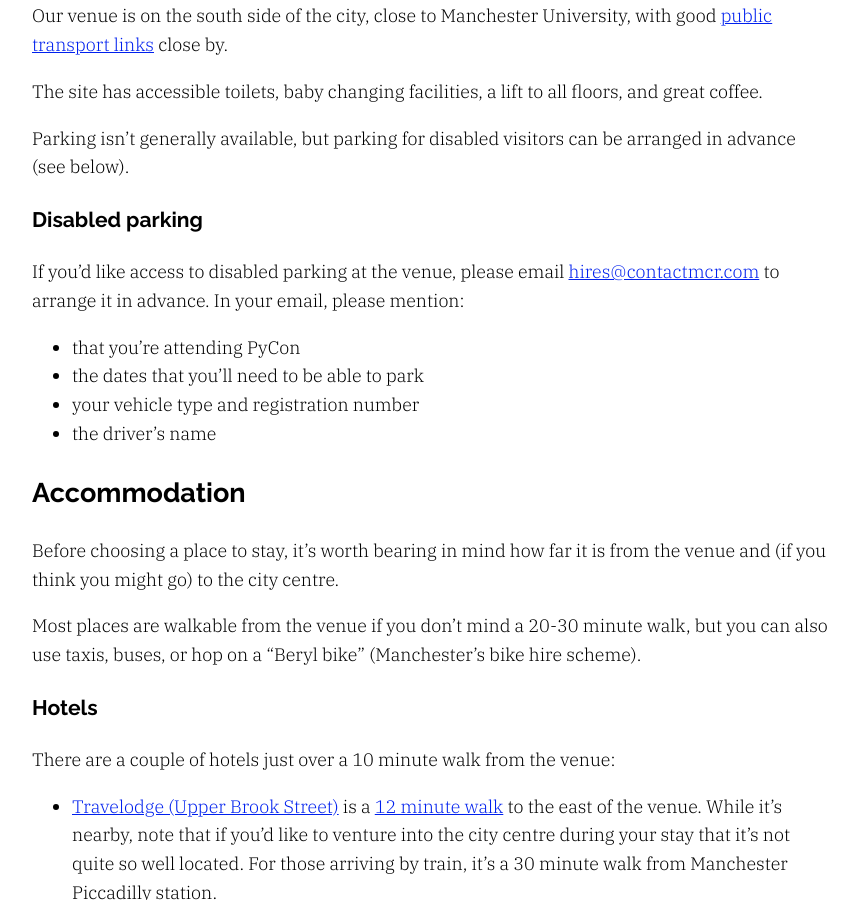
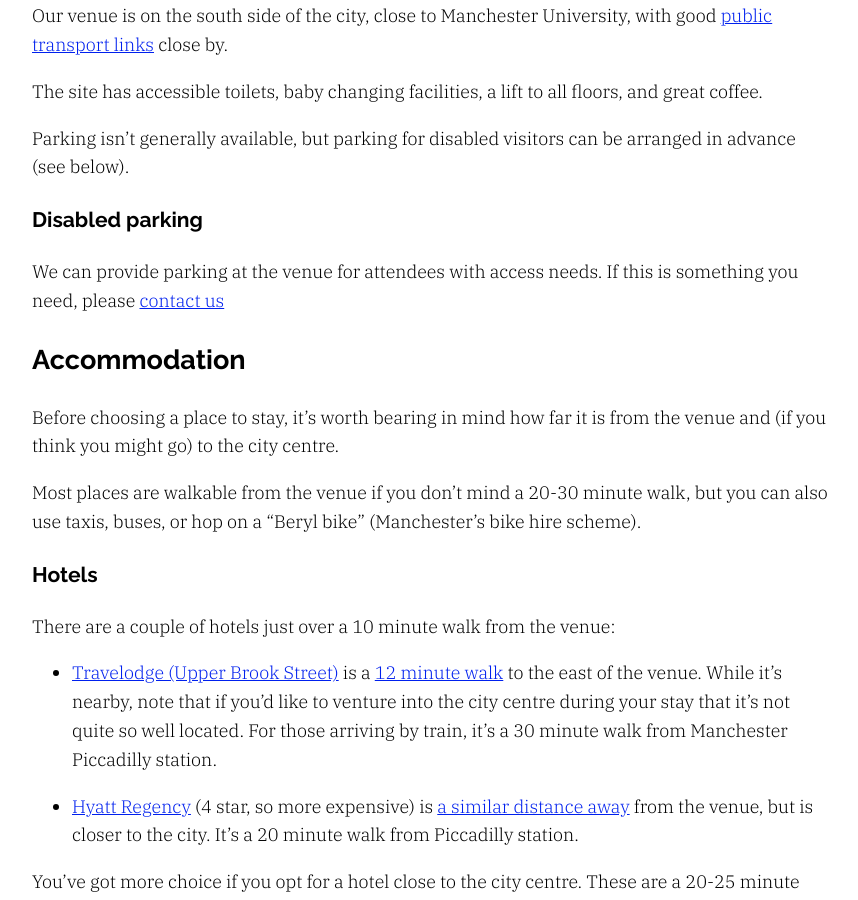
Before and after one commit to gma/2025.pyconuk.org, a Jekyll site: the page built from src/venue.md, in a window 1280 px wide and 900 px high, scrolled down 390 px. Shown: the whole window, without its empty margins (208-1066 px from the left). Built offline with Jekyll 4.4.1, drawn with Linux system fonts in a browser that asks for light colours.

Commit message:
Proxy disabled parking queries through our team
Let's not spam the contact theatre folks.

```diff
--- a/src/venue.md
+++ b/src/venue.md
@@ -15,12 +15,7 @@ Parking isn't generally available, but parking for disabled visitors can be arra
 
 ### Disabled parking
 
-If you'd like access to disabled parking at the venue, please email <hires@contactmcr.com> to arrange it in advance. In your email, please mention:
-
-- that you're attending PyCon
-- the dates that you'll need to be able to park
-- your vehicle type and registration number
-- the driver's name
+We can provide parking at the venue for attendees with access needs. If this is something you need, please [contact us](https://2025.pyconuk.org/contact/)
 
 ## Accommodation
 
```
